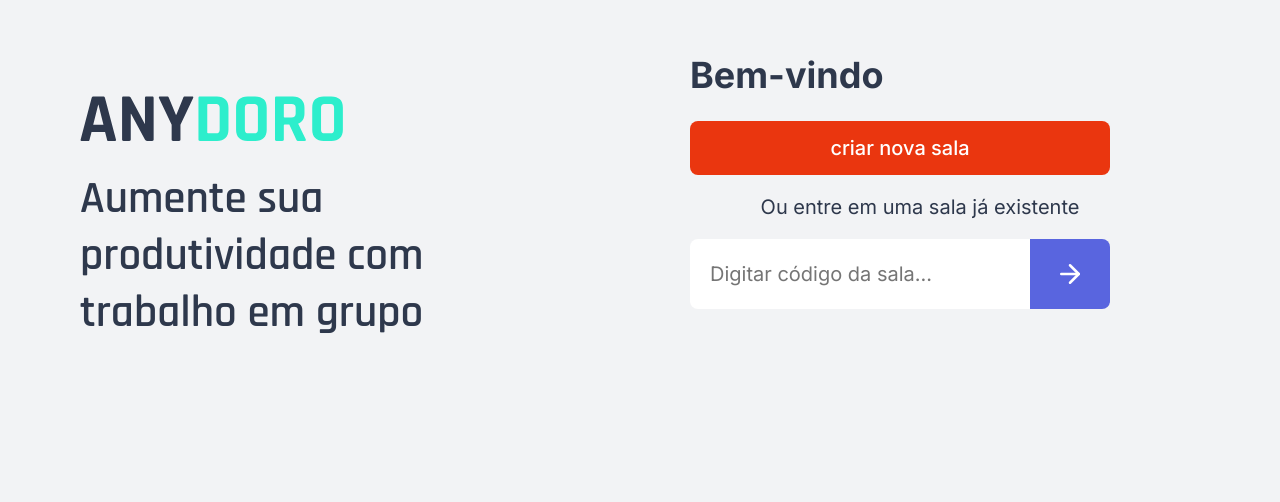
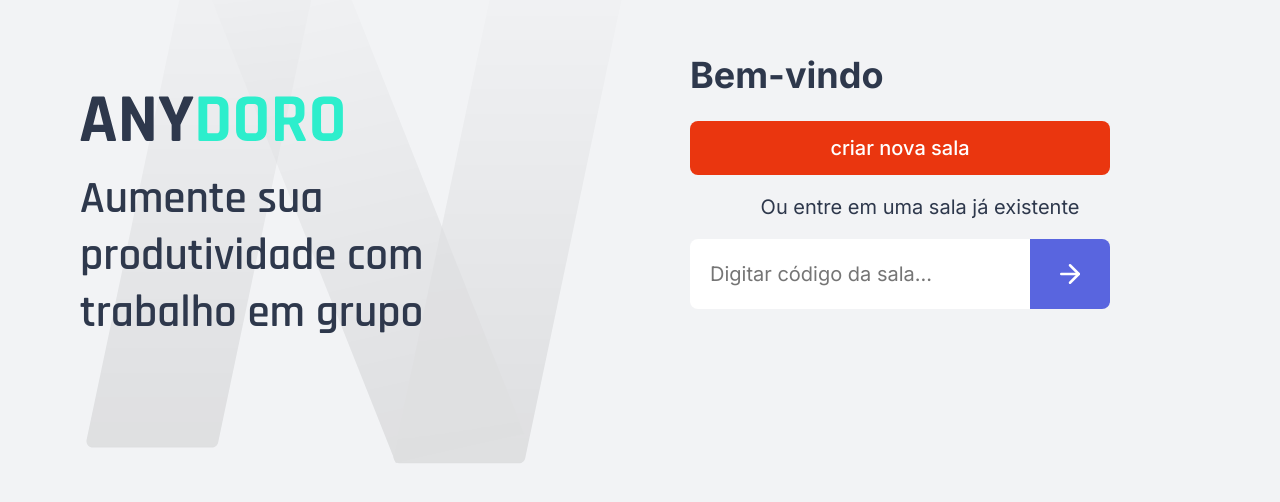
Before and after one commit to Ed-Games/anydoro, a Next.js app: page / in a window 1280 px wide. Shown: the part 206-708 px from the top of the page. Built offline with nearby package versions, Linux system fonts and the light colour scheme.

Commit message:
update: added background image prop

```diff
--- a/src/pages/index.module.scss
+++ b/src/pages/index.module.scss
@@ -10,6 +10,10 @@
   gap: 30px;
   padding: 50px;
   padding-bottom: 0;
+  height: 100%;
+
+  background: url('../../public/background.svg') no-repeat 90%;
+  background-size: 90%;
 
   h1 {
     display: none;
```
